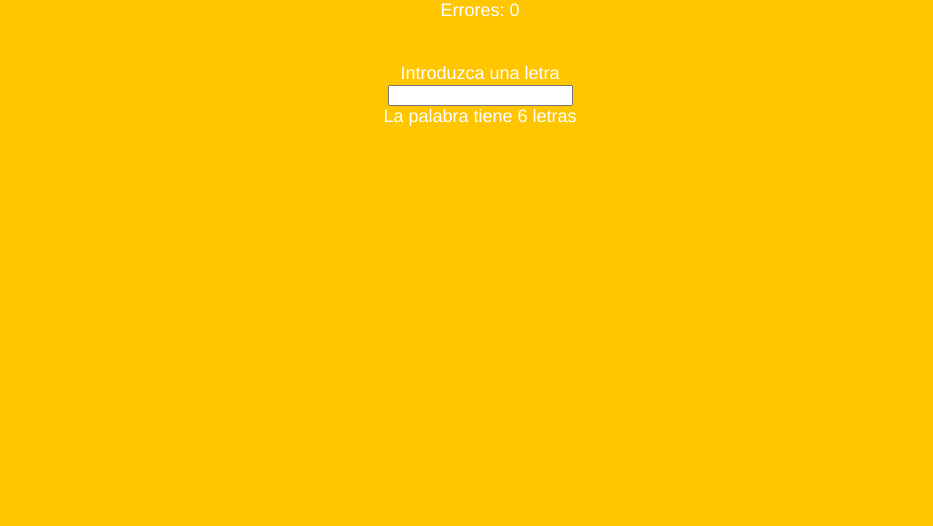
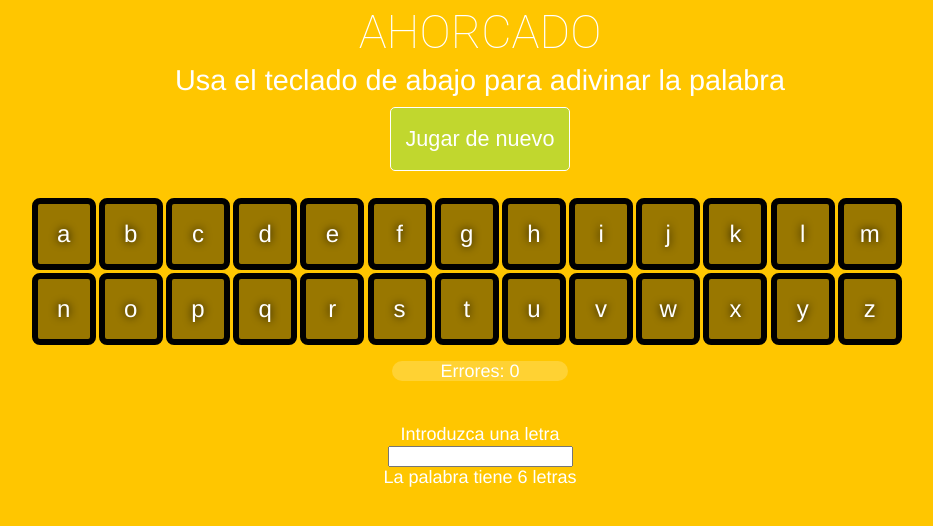
Before and after one commit to iukones/juego_ahorcado, a plain HTML site: page index.html in a window 1280 px wide. Shown: the whole page, without its empty margins (160-1093 px from the left). Drawn offline with Linux system fonts and the light colour scheme.

Commit message:
se finaliza la logica de las letras y las palabras

```diff
--- a/assets/css/style.css
+++ b/assets/css/style.css
@@ -183,6 +183,13 @@ p {
   box-shadow: 0 0 1rem #ffc600;
 }
 
+.score {
+  background:rgba(255,255,255,0.2);
+  padding:0 3rem;
+  line-height:1;
+  border-radius:1rem;
+}
+
 #abecedario li:hover {
   /* transform: scale(1.1); */
   border-color: #ffc600;
--- a/assets/js/Untitled-2.js
+++ b/assets/js/Untitled-2.js
@@ -1,4 +1,18 @@
 'use strict'
+
+    function removeTransition(e) {
+        console.log(e);
+        if (e.pressKey !== 'transform') return;
+        e.target.classList.remove('push');
+
+    }
+
+    document.addEventListener('keydown', function (e) {
+        // console.log(e.key);
+        var pressKey = document.querySelector('li[data-key = "'+ e.key +'"]');
+        // console.log('li[data-key = "' + e.key +'"]');
+        pressKey.classList.add('push');
+    });
 
 
     var letra;
@@ -8,33 +22,58 @@ var total="";
     var palabra;
     var palabras;
 
+    var abecedario = [
+        'a', 'b', 'c', 'd', 'e', 'f', 'g', 'h',
+        'i', 'j', 'k', 'l', 'm', 'n', 'o', 'p',
+        'q', 'r', 's', 't', 'u', 'v', 'w', 'x',
+        'y', 'z'
+    ];
+
+    var teclas = document.getElementById('buttons');
+    var letras = document.createElement('ul');
+
+// crear teclado con abecedario
+    function teclado() {
+        for (var i = 0; i < abecedario.length; i++) {
+            letras.id = 'abecedario';
+            var listaLetras = document.createElement('li');
+            listaLetras.id = 'letras';
+            listaLetras.innerHTML = abecedario[i];
+            teclas.appendChild(letras);
+            letras.appendChild(listaLetras);
+            listaLetras.setAttribute('data-key', abecedario[i]);
+            }
+    }
+
     function mostrar(){
         var n;
-    n=Math.floor(Math.random()*5);
-    espacios=palabras[n].length;
-    palabra=palabras[n];
+        n = Math.floor(Math.random() * 5);
+        espacios = palabras[n].length;
+        palabra = palabras[n];
         document.write('La palabra tiene ' + espacios + ' letras <br />');
     }
 
     function validar(e) {
         var t;
         t = (document.all) ? e.keyCode : e.which;
-    document.f1.letra.value='';
-    letra=String.fromCharCode(t);
+        document.f1.letra.value = '';
+        letra = String.fromCharCode(t);
         var verificado = 0;
-    for (var i = 0;i < espacios;i++) {
+
+        for (var i = 0; i < espacios; i++) {
             verificado++;
             if (palabra[i].indexOf(letra) > -1) {
-            document.getElementById(i).innerHTML=letra;
-            total=total+letra;
-            if(total.length==espacios) {
+                document.getElementById(i).innerHTML = letra;
+                total = total + letra;
+                if(total.length == espacios) {
                     alert("Listo ha ganado pero ha tenido " + errores + " errores");
                     reset();
                 }
                 if(errores!=0) {
                     errores = errores -1;
                 }
-        }else{
+            }
+            else {
                 if (verificado == 1) {
                     errores++;
                 }
@@ -45,17 +84,19 @@ function validar(e) {
     }
 
     function reset(){
-var errores=0;
-var total="";
-document.getElementById('errores').innerHTML='Errores: 0';
-location.reload();
+        var errores = 0;
+        var total = "";
+        document.getElementById('errores').innerHTML = 'Errores: 0';
+        // location.reload();
     }
 
 
-palabras=new Array(5);
-palabras[0]='linkgl';
-palabras[1]='indetectables';
-palabras[2]='revolucion';
-palabras[3]='cactus';
-palabras[4]='polifemo';
+    palabras = new Array(5);
+    palabras[0]='salmon';
+    palabras[1]='trucha';
+    palabras[2]='bagre';
+    palabras[3]='camaron';
+    palabras[4]='cangrejo';
+
+    teclado();
     mostrar();
--- a/index.html
+++ b/index.html
@@ -10,32 +10,32 @@
 </head>
 <body>
 
-    <!-- <div class="wrapper">
+    <div class="wrapper">
         <h1>ahorcado</h1>
-
          <p>Usa el teclado de abajo para adivinar la palabra </p>
      </div>
 
      <div class="wrapper">
+         <button id="reset">Jugar de nuevo</button>
 
-       <div id="buttons"></div>
+         <div id="buttons"></div>
 
-       <div id="hold"></div>
+       <!-- <div id="hold"></div> -->
 
-       <p id="mylives"></p>
+       <!-- <p id="mylives"></p> -->
 
-       <div class="container">
+       <!-- <div class="container"> -->
 
 
-         <button id="reset">Jugar de nuevo</button>
+
 
        </div>
 
-     </div>
 
-     <audio data-key="76" src="assets/sounds/tink.wav"></audio> -->
 
-     <span width="30px" id="errores">Errores: 0</span><br />
+     <!-- <audio data-key="76" src="assets/sounds/tink.wav"></audio> -->
+
+     <span class="score"id="errores">Errores: 0</span><br />
      <span width="30px" id="0">&nbsp;</span>
      <span width="30px" id="1">&nbsp; </span>
      <span width="30px" id="2">&nbsp; </span>
```
Also changed, not shown: assets/js/Untitled-1.js (+22 -20 lines). Lines whose indentation alone changed are shown as unchanged.
